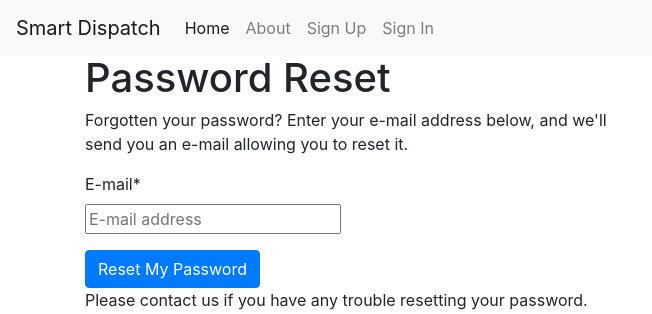
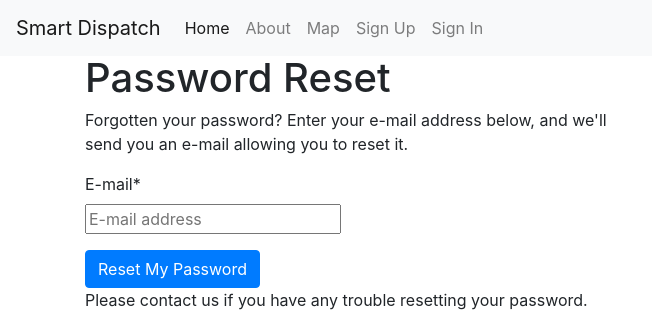
Before and after one commit to jamesypeng/Smarter-Emergency-Dispatch, a Django app: page /accounts/password/reset/ in a window 1280 px wide. Shown: the top 314 px of the page, without its empty margins (0-652 px from the left). Run offline with Django 3.2, Linux system fonts and the light colour scheme; parts of the project's set-up code (start-up, migrations or seed data) failed here and were passed over; some libraries are stand-ins or nearby versions.

Commit message:
Add a map link

```diff
--- a/Docker-Django/smart_dispatch/templates/base.html
+++ b/Docker-Django/smart_dispatch/templates/base.html
@@ -43,6 +43,10 @@
             <li class="nav-item">
               <a class="nav-link" href="{% url 'about' %}">About</a>
             </li>
+            <li class="nav-item">
+              <a class="nav-link" href="{% url 'map' %}">Map</a>
+            </li>
+
             {% if request.user.is_authenticated %}
               <li class="nav-item">
                 {# URL provided by django-allauth/account/urls.py #}
```
